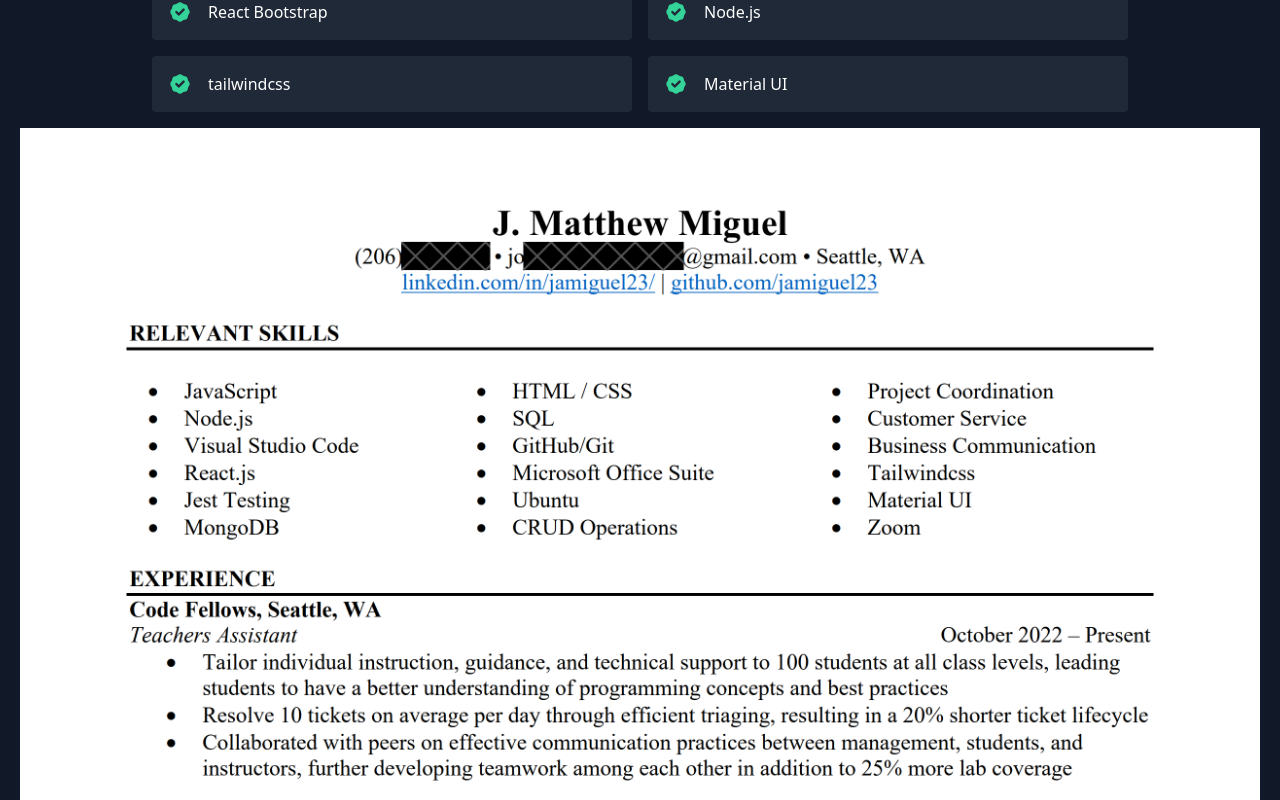
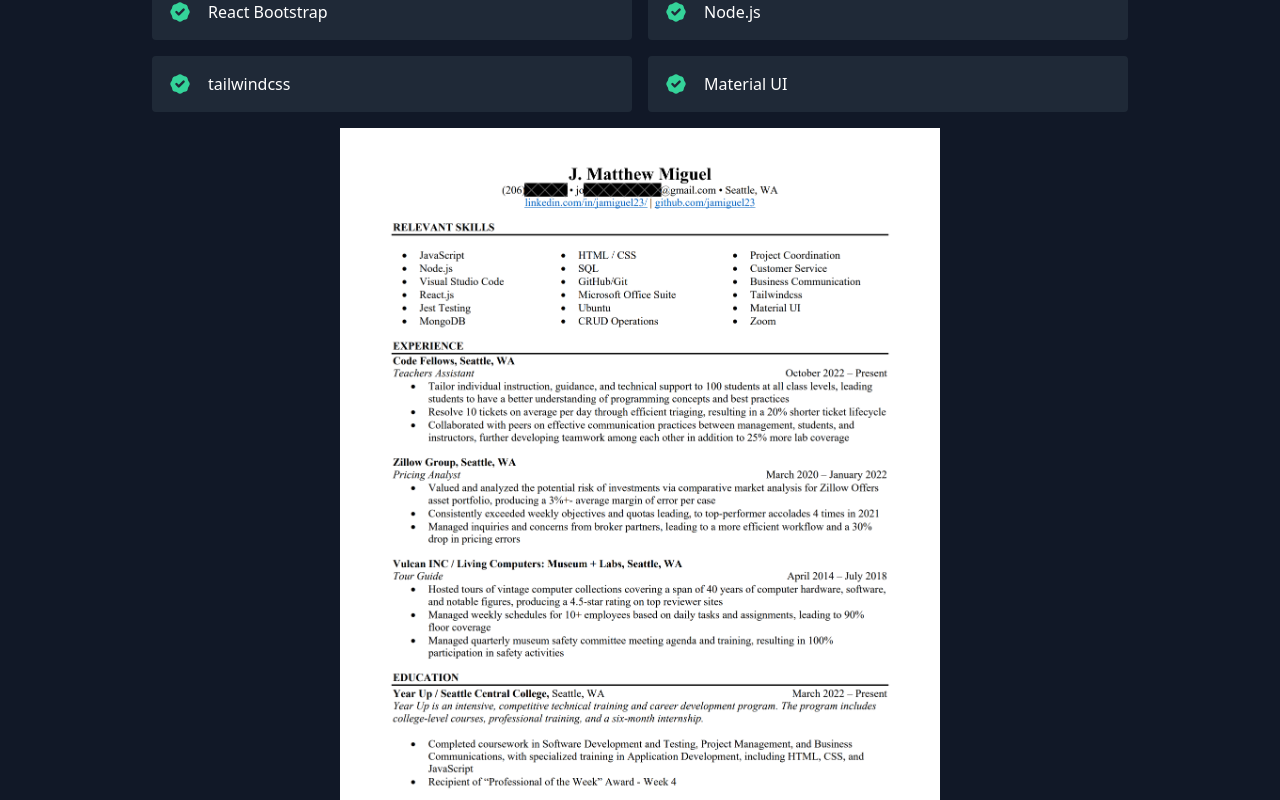
Before and after one commit to jamiguel23/my-portfolio, a React (Create React App) app: page / in a window 1280 px wide. Shown: the part 2734-3534 px from the top of the page. Built offline with nearby package versions, Linux system fonts and the light colour scheme.

Commit message:
positioned resume

```diff
--- a/src/components/Skills.js
+++ b/src/components/Skills.js
@@ -30,12 +30,14 @@
           ))}
         </div>
 
-        <div className="">
+        <div className="flex flex-col items-center">
 
         <img
             className="object-scale-down h-50 w-100"
             alt="hero"
             src="./resume.png"
+            width="600"
+            height="800"
           />
 
           <a href="./Matt_Miguel.pdf" download="">Download Resume</a>
```
